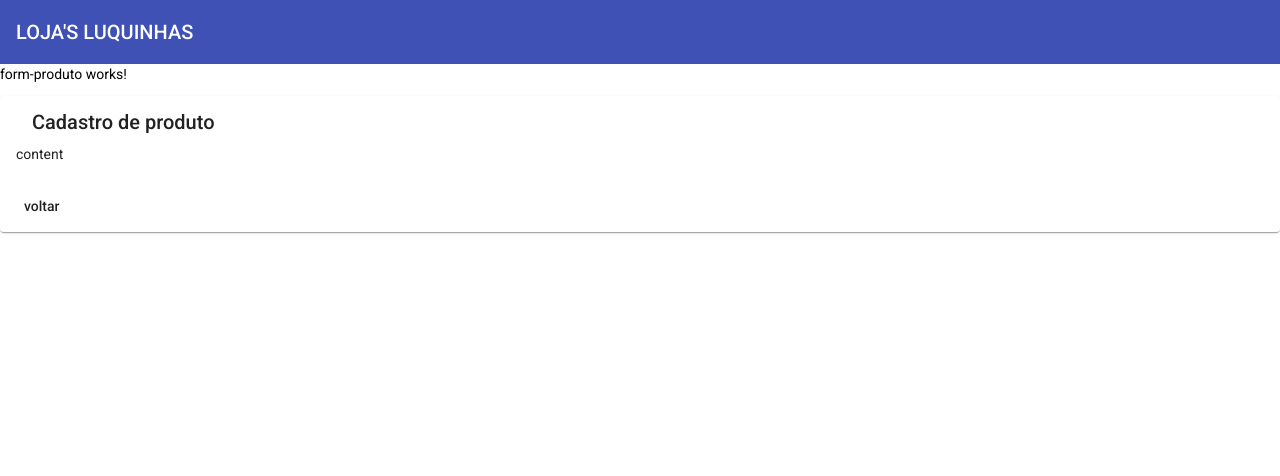
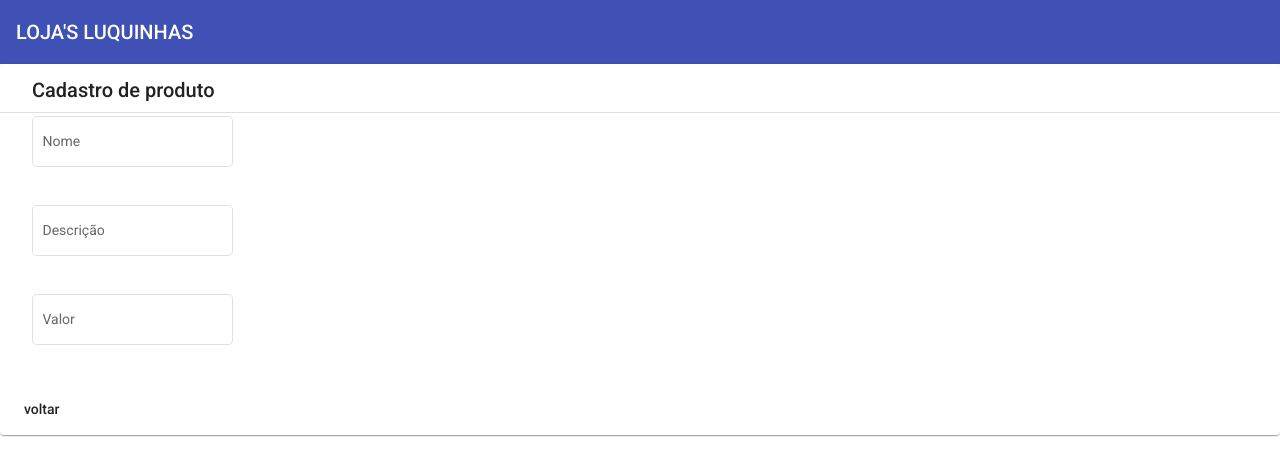
Before and after one commit to lucasvmramos/front-loja, an Angular app: page /cadastrarproduto in a window 1280 px wide. Shown: the top 476 px of the page. Built offline with nearby package versions, Linux system fonts and the light colour scheme.

Commit message:
contrucao da primeira tentativa de form

```diff
--- a/src/app/app.module.ts
+++ b/src/app/app.module.ts
@@ -14,6 +14,10 @@ import { MatButtonModule } from '@angular/material/button';
 import { TabelaProdutosComponent } from './component/tabela-produtos/tabela-produtos.component';
 import { MatTableModule } from "@angular/material/table";
 import { MonetarioPipe } from './pipe/monetario.pipe';
+import { MatFormFieldModule } from "@angular/material/form-field";
+import { MAT_FORM_FIELD_DEFAULT_OPTIONS } from "@angular/material/form-field";
+import { MatInputModule } from "@angular/material/input";
+import {MatDividerModule} from '@angular/material/divider';
 
 @NgModule({
   declarations: [
@@ -32,9 +36,14 @@ import { MonetarioPipe } from './pipe/monetario.pipe';
     MatExpansionModule,
     MatButtonModule,
     MatTableModule,
-    HttpClientModule
+    MatFormFieldModule,
+    MatInputModule,
+    HttpClientModule,
+    MatDividerModule
   ],
-  providers: [],
+  providers: [
+    {provide: MAT_FORM_FIELD_DEFAULT_OPTIONS, useValue: {appearance: 'outline'}}
+  ],
   bootstrap: [AppComponent]
 })
 export class AppModule { }
--- a/src/app/component/form-produto/form-produto.component.css
+++ b/src/app/component/form-produto/form-produto.component.css
@@ -0,0 +1,4 @@
+.form{
+    margin-top: 1rem;
+    margin-left: 1rem;
+}
--- a/src/app/component/form-produto/form-produto.component.html
+++ b/src/app/component/form-produto/form-produto.component.html
@@ -1,12 +1,34 @@
-<p>form-produto works!</p>
 <mat-card>
     <mat-card-header>
         <mat-card-title>Cadastro de produto</mat-card-title>
     </mat-card-header>
+    <mat-divider></mat-divider>
     <mat-card-content>
-        content
+        <div class="form">
+            <p>
+                <mat-form-field>
+                    <mat-label>Nome</mat-label>
+                    <input matInput placeholder="meu produtinho">
+                    <!-- <mat-icon matSuffix>sentiment_very_satisfied</mat-icon> -->
+                </mat-form-field>
+            </p>
+            <p>
+                <mat-form-field>
+                    <mat-label>Descrição</mat-label>
+                    <input matInput placeholder="">
+                    <!-- <mat-icon matSuffix>sentiment_very_satisfied</mat-icon> -->
+                </mat-form-field>
+            </p>
+            <p>
+                <mat-form-field>
+                    <mat-label>Valor</mat-label>
+                    <input matInput placeholder="meu produtinho">
+                    <!-- <mat-icon matSuffix>sentiment_very_satisfied</mat-icon> -->
+                </mat-form-field>
+            </p>
+        </div>
     </mat-card-content>
     <mat-card-actions>
         <button routerLink="" mat-button>voltar</button>
-        </mat-card-actions>
+    </mat-card-actions>
 </mat-card>
```
